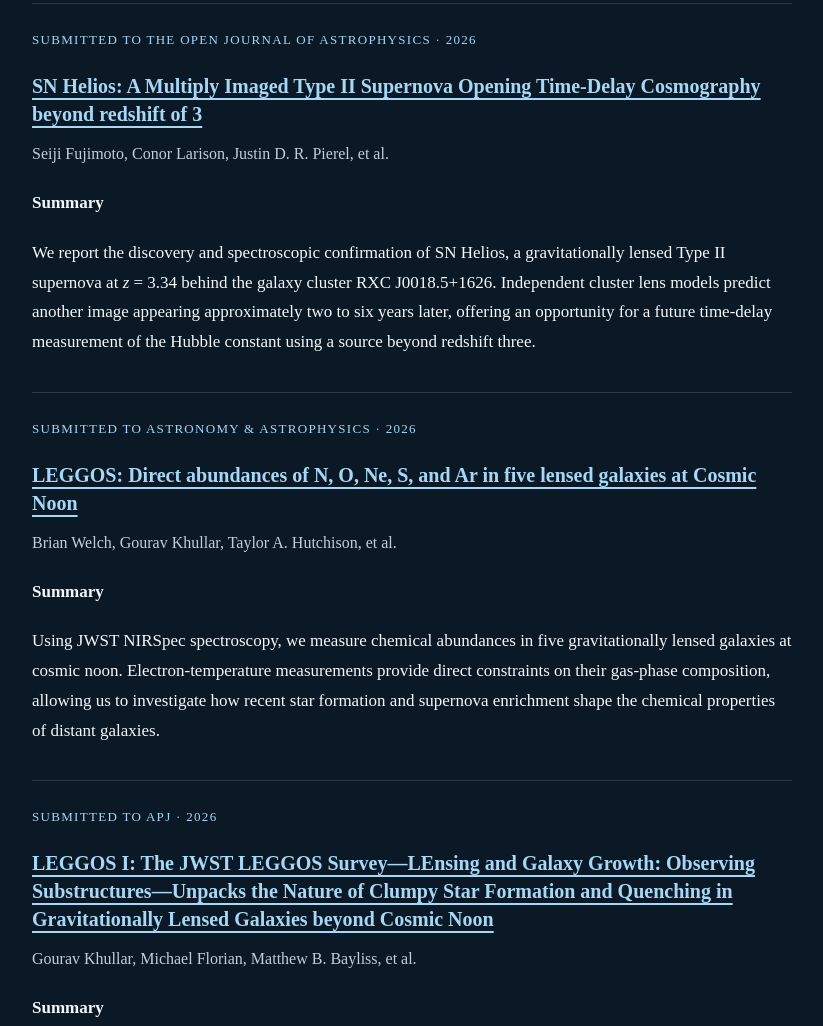
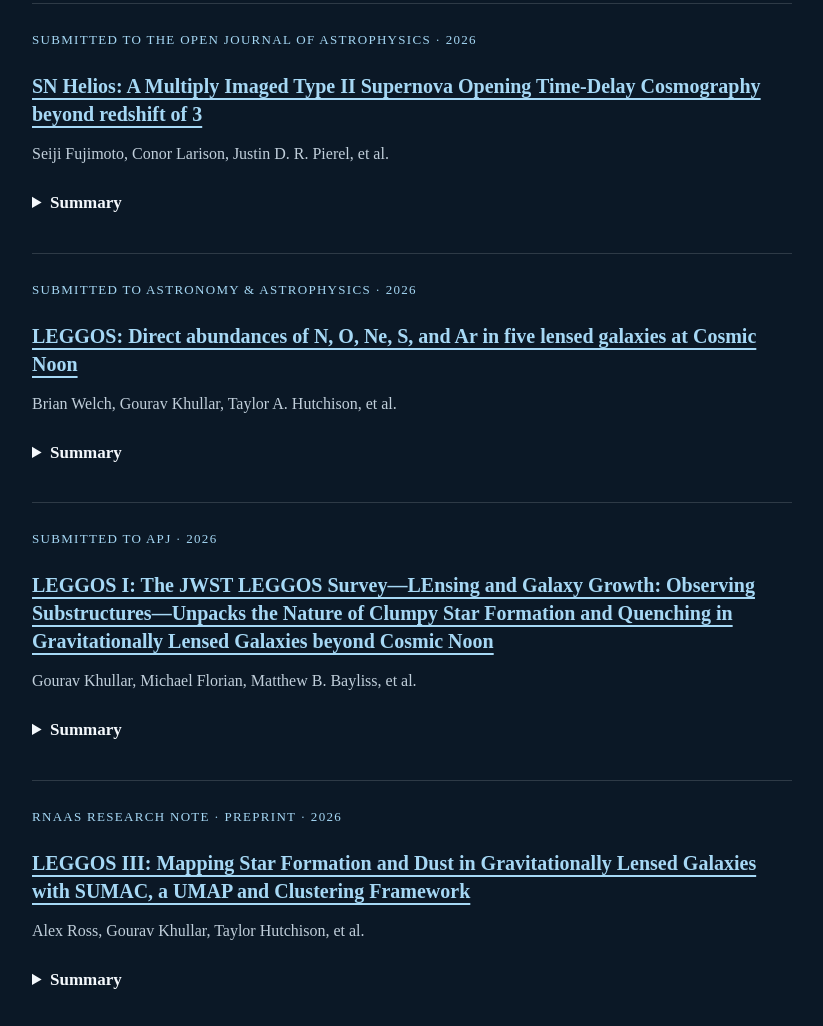
Before and after one commit to pdabedi/pedramabedi, a plain HTML site: page publications_and_presentations.html in a window 1280 px wide. Shown: the part 706-1732 px from the top of the page, without its empty margins (228-1051 px from the left). Drawn offline with Linux system fonts and the light colour scheme.

Commit message:
Enhance co-authored publications with details summaries
Updated co-authored publications section with details summaries for better readability.

```diff
--- a/publications_and_presentations.html
+++ b/publications_and_presentations.html
@@ -124,7 +124,8 @@
       Seiji Fujimoto, Conor Larison, Justin D. R. Pierel, et al.
     </p>
 
-            <p><strong>Summary</strong></p>
+    <details>
+      <summary>Summary</summary>
       <p>
         We report the discovery and spectroscopic confirmation of
         SN Helios, a gravitationally lensed Type II supernova at
@@ -134,6 +135,7 @@
         an opportunity for a future time-delay measurement of the
         Hubble constant using a source beyond redshift three.
       </p>
+    </details>
   </article>
 
   <article class="publication">
@@ -152,7 +154,8 @@
       Brian Welch, Gourav Khullar, Taylor A. Hutchison, et al.
     </p>
 
-            <p><strong>Summary</strong></p>
+    <details>
+      <summary>Summary</summary>
       <p>
         Using JWST NIRSpec spectroscopy, we measure chemical
         abundances in five gravitationally lensed galaxies at
@@ -162,6 +165,7 @@
         and supernova enrichment shape the chemical properties
         of distant galaxies.
       </p>
+    </details>
   </article>
 
   <article class="publication">
@@ -180,7 +184,8 @@
       Gourav Khullar, Michael Florian, Matthew B. Bayliss, et al.
     </p>
 
-            <p><strong>Summary</strong></p>
+    <details>
+      <summary>Summary</summary>
       <p>
         This survey overview introduces JWST LEGGOS, which
         combines strong gravitational lensing, multiband imaging,
@@ -191,6 +196,7 @@
         revealing complexity that imaging alone cannot fully
         distinguish.
       </p>
+    </details>
   </article>
 
   <article class="publication">
@@ -210,7 +216,8 @@
       Alex Ross, Gourav Khullar, Taylor Hutchison, et al.
     </p>
 
-            <p><strong>Summary</strong></p>
+    <details>
+      <summary>Summary</summary>
       <p>
         We introduce SUMAC, an unsupervised machine-learning
         framework for identifying regions with similar photometric
@@ -220,6 +227,7 @@
         regions with different levels of dust obscuration and
         star formation.
       </p>
+    </details>
   </article>
 </section>
       </section>
```
Lines whose indentation alone changed are shown as unchanged.
